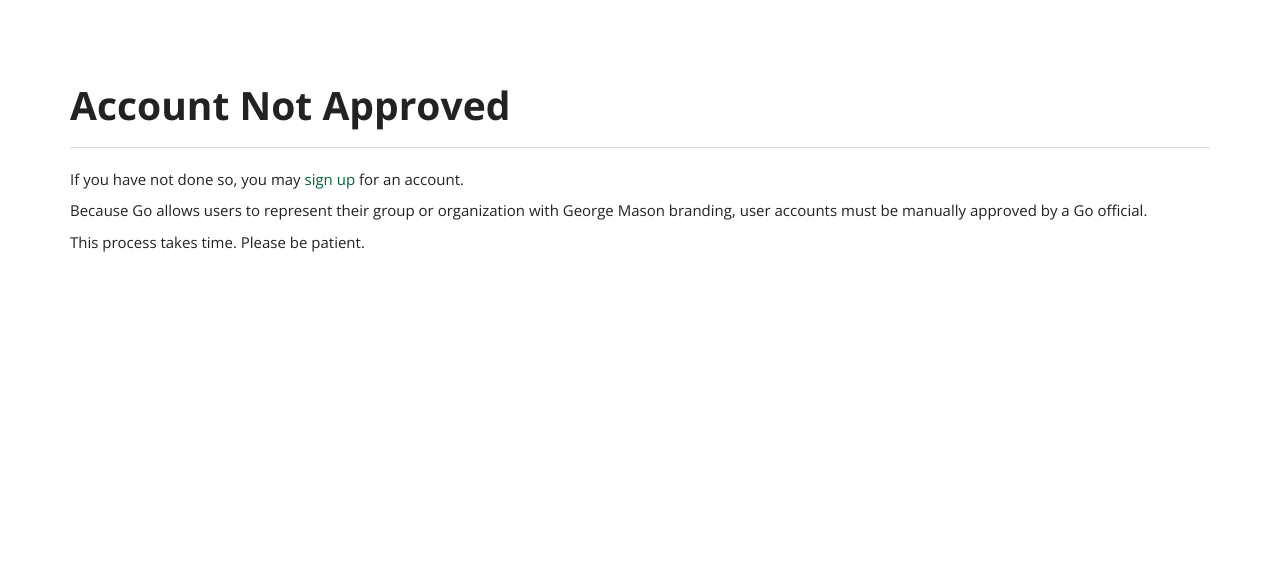
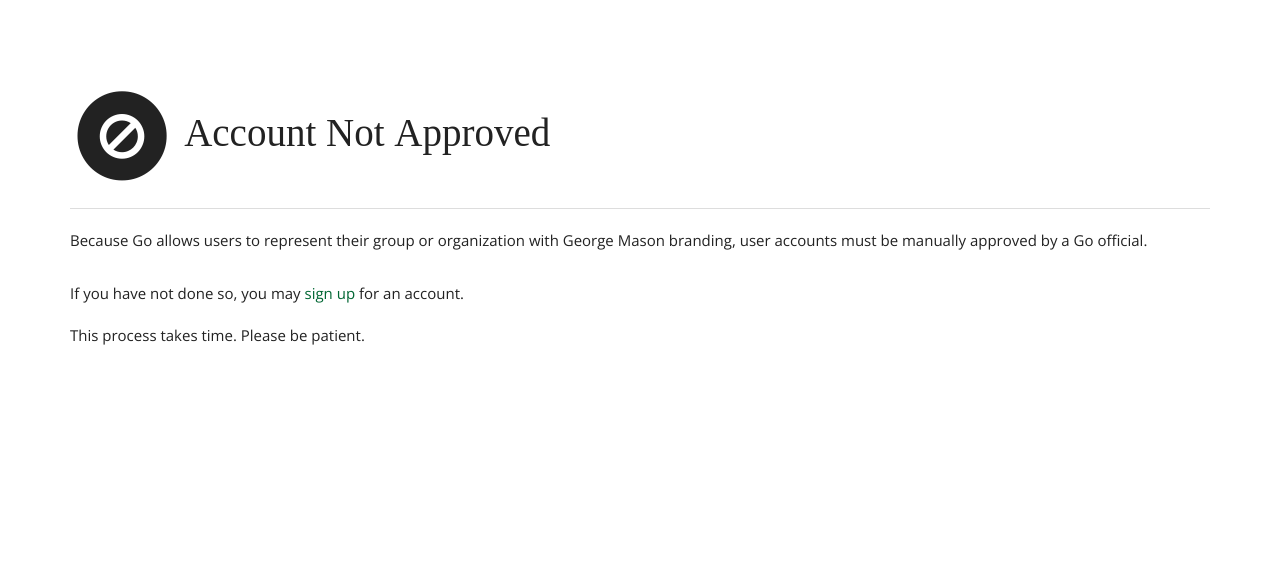
Before and after one commit to srct/go, a Django app: template go/go/templates/not_registered.html in a window 1280 px wide. Shown: the part 45-631 px from the top of the page. Run offline with Django 3.2, Linux system fonts and the light colour scheme; the template is opened without the code that fills it, so the values that code supplies are empty; some libraries are stand-ins or nearby versions; some web fonts are replaced.

Commit message:
Not approved page with some icons + font
- disapprove

```diff
--- a/go/go/templates/not_registered.html
+++ b/go/go/templates/not_registered.html
@@ -10,9 +10,13 @@
 <div class="page-header" id="banner">
   <div class="row">
     <div class="col-md-12">
-
-      <h1><strong>Account Not Approved</strong></h1>
-
+      <h1><strong>
+        <span class="fa-stack fa-lg">
+          <i class="fa fa-circle fa-stack-2x"></i>
+          <i class="fa fa-ban fa-stack-1x fa-inverse"></i>
+        </span>
+        <i class="fa">Account Not Approved</i>
+      </strong></h1>
     </div>
   </div>
 </div>
@@ -20,17 +24,15 @@
 <div class="row">
   <div class="col-md-12">
     <p>
-      If you have not done so, you may <a href="{% url 'signup' %}">sign up</a>
-      for an account.
-    </p>
-
-    <p>
       Because Go allows users to represent their group or organization with
       George Mason branding, user accounts must be manually approved by a Go
       official.
     </p>
-
+    <br />
     <p>
+      If you have not done so, you may <a href="{% url 'signup' %}">sign up</a>
+      for an account.
+      <br></br>
       This process takes time. Please be patient.
     </p>
     <br/><br/>
```
